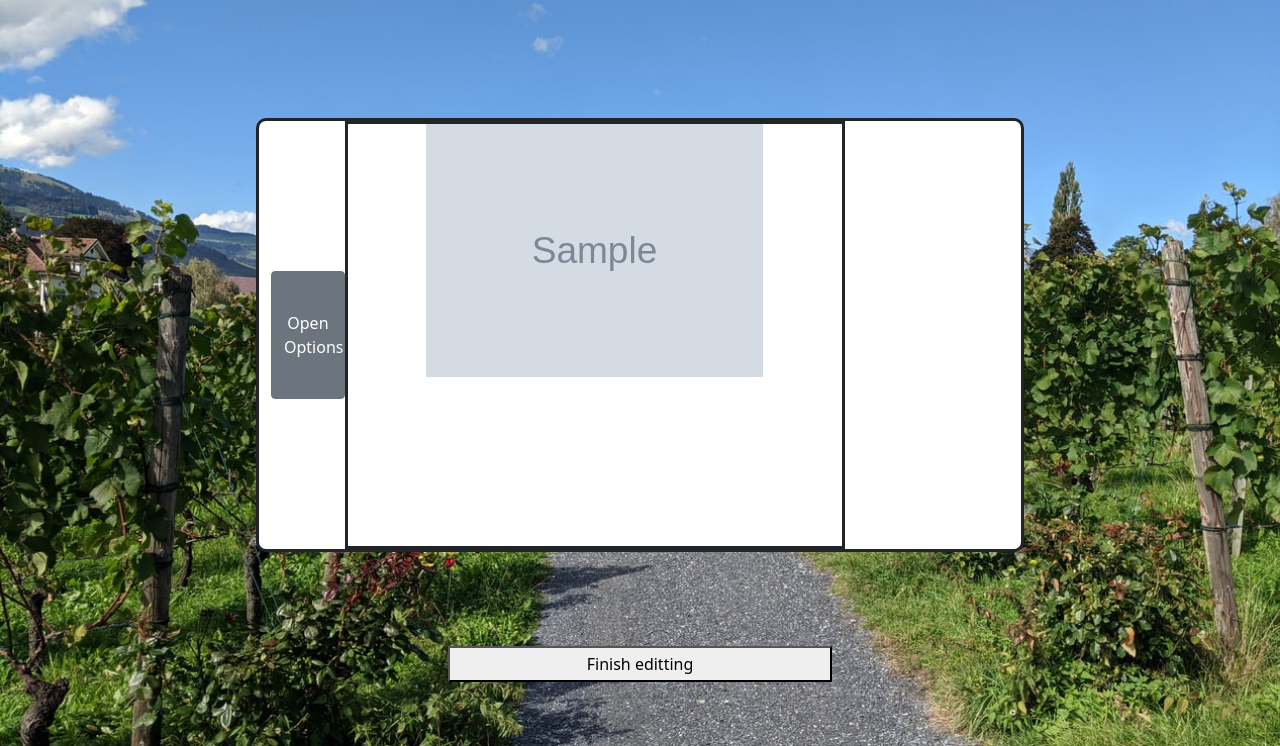
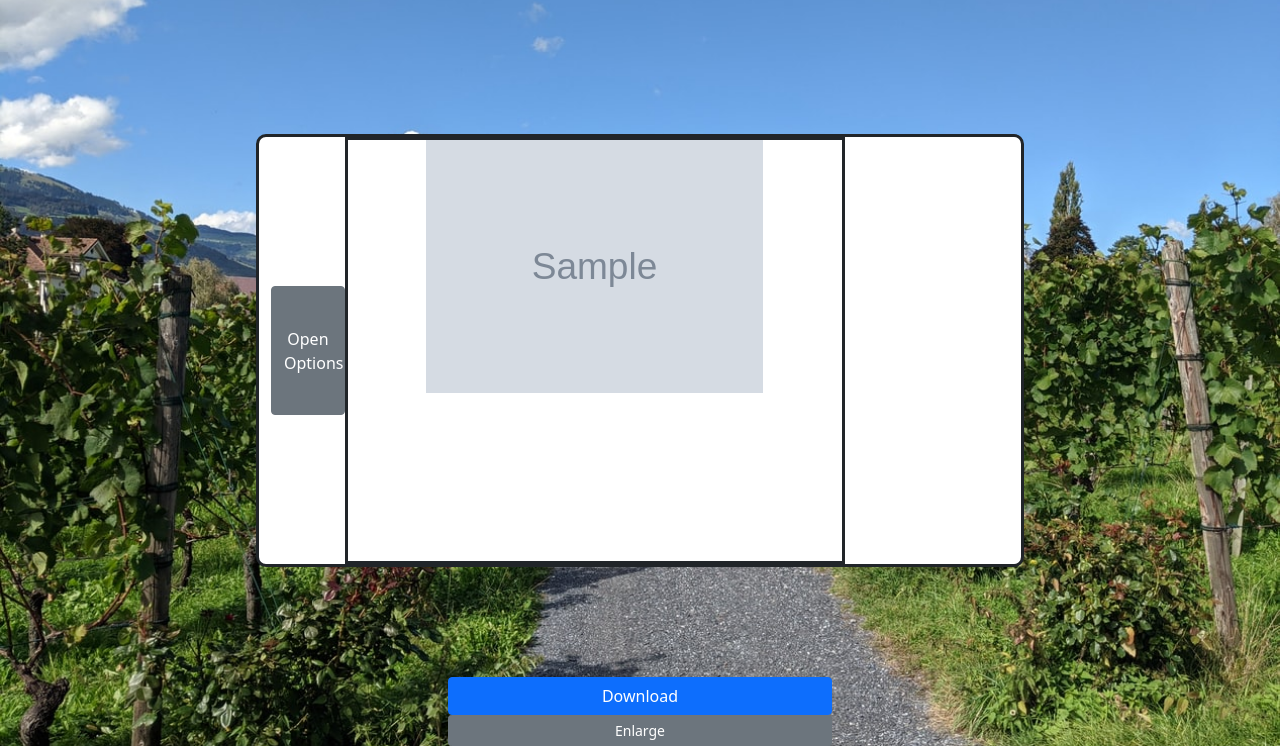
Before and after one commit to Nosewall/Ravberry, a Flask app: template app/templates/options.html in a window 1280 px wide. Shown: the part 54-800 px from the top of the page. Run offline with Flask 2, Linux system fonts and the light colour scheme; the template is opened without the code that fills it: most values are stand-ins (such as "Sample title", 1, 10 or a date in 2020); grey boxes marked "Sample" are stand-in pictures.

Commit message:
download and enlarge buttons working

```diff
--- a/app/routes.py
+++ b/app/routes.py
@@ -13,7 +13,7 @@ def index():
         if uploaded_file.filename != '':
             filename = os.path.join(str(uploads_dir), uploaded_file.filename)
             uploaded_file.save(os.path.join(uploads_dir, uploaded_file.filename))
-            watermark.watermark_text(str(filename), str(uploads_dir), "asdflasdkjfa", [50, 50])
+            # watermark.watermark_text(str(filename), str(uploads_dir), "asdflasdkjfa", [50, 50])
             return render_template('options.html', image_url = "../static/uploads/" + uploaded_file.filename)
     return render_template('index.html')
 
--- a/app/templates/options.html
+++ b/app/templates/options.html
@@ -111,6 +111,11 @@
             width: 50%;
             margin: 0 auto;
         }
+
+        #downloadAll, #enlarge{
+            width: 30%;
+            margin: 0 auto;
+        }
     </style>
 </head>
 
@@ -133,10 +138,10 @@
                 <img src="{{image_url}}" alt="" id="previewImage">
             </div>
         </div>
-        <!-- BUTTON ISNT WORKING!!!  -->
-        <form class="container-fluid justify-content-start"></form>
-            <button type="button"  id="submitButton" href=success >Finish editting</button>
-        </form>
+
+        <a class="btn btn-primary" id="downloadAll" download="waterMarkedImage" href="{{url_for('static', filename='uploads/test.png')}}" role="button">Download</a>
+        <a href="{{url_for('static', filename='uploads/test.png')}}" target="_blank" class="btn btn-secondary btn-sm" id="enlarge">Enlarge</a>
+
     </main>
 
     <div id="imageOptionsModal">
--- a/app/templates/success.html
+++ b/app/templates/success.html
@@ -28,7 +28,7 @@
     <p class="h1">Success!</p>
     <p class="h2">Check out your images!</p>
     <!-- <a href="/app/static/ravberry.png" download="processedFile">Download</a> -->
-    <a class="btn btn-primary" id="downloadAll" download="waterMarkedImage" href="{{url_for('static', filename='uploads/test.png')}}" role="button">Download All</a>
+    <a class="btn btn-primary" id="downloadAll" download="waterMarkedImage" href="{{url_for('static', filename='uploads/test.png')}}" role="button">Download</a>
     <!-- <button type="button" class="btn btn-primary" id="downloadAll">Download All</button> -->
 
 
```
Also changed, not shown: app/static/uploads/4e8920f9fb03f5e192e4ceff4c4b8b04.jpg (added).
